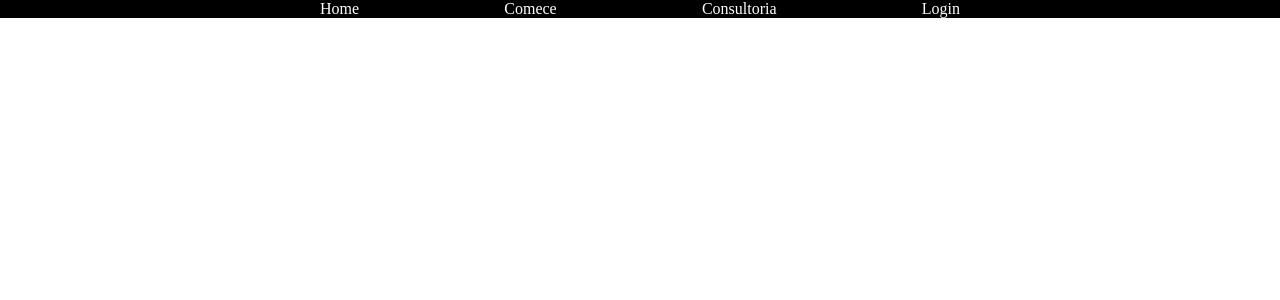
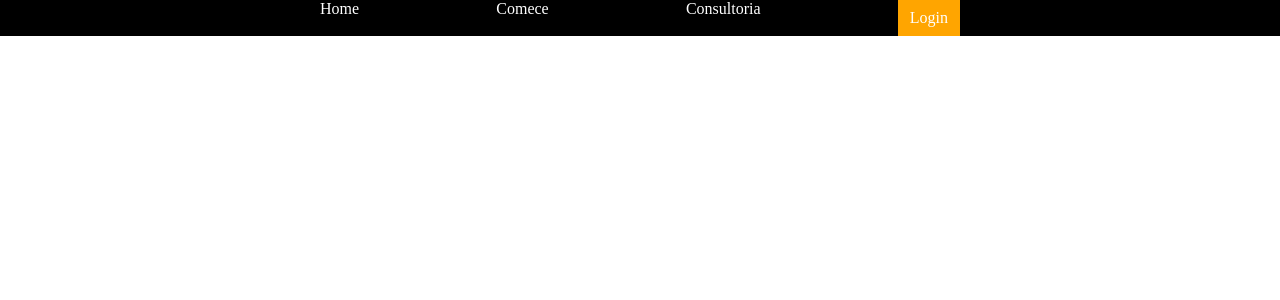
Before and after one commit to samekmd/Pumpkin-mk, a Flask app: page / in a window 1280 px wide. Shown: the top 300 px of the page. Run offline with Flask 3, Linux system fonts and the light colour scheme.

Commit message:
Cria Botão Login com bootstrap

```diff
--- a/static/estilo.css
+++ b/static/estilo.css
@@ -1,3 +1,4 @@
+/* Corpo da página */
 *{
     margin: 0;
     padding: 0;
@@ -9,6 +10,10 @@ body{
     flex-direction: column;
     flex-wrap: nowrap;
     justify-content: center;
+    /* Fim */
+
+
+    /* Inicio do Menu */
 }
 #menu_nav{
 
@@ -24,10 +29,71 @@ body{
 #menu_nav a{
     text-decoration: none;
     color: #ffffff;
+    display: inline-block;
+    line-break: 20%;
+
 }
 .links{
     width: 50%;
+
     display: flex;
     justify-content: space-between;
+
     border: 0px solid red;
 }
+
+/* Botão Bootstrap */
+.btn {
+    --bs-btn-padding-x: 0.75rem;
+    --bs-btn-padding-y: 0.375rem;
+    --bs-btn-font-family: ;
+    --bs-btn-font-size: 1rem;
+    --bs-btn-font-weight: 400;
+    --bs-btn-line-height: 1.5;
+    --bs-btn-color: var(--bs-body-color);
+    --bs-btn-bg: transparent;
+    --bs-btn-border-width: var(--bs-border-width);
+    --bs-btn-border-color: transparent;
+    --bs-btn-border-radius: var(--bs-border-radius);
+    --bs-btn-hover-border-color: transparent;
+    --bs-btn-box-shadow: inset 0 1px 0 rgba(255, 255, 255, 0.15), 0 1px 1px rgba(0, 0, 0, 0.075);
+    --bs-btn-disabled-opacity: 0.65;
+    --bs-btn-focus-box-shadow: 0 0 0 0.25rem rgba(var(--bs-btn-focus-shadow-rgb), .5);
+    display: inline-block;
+    padding: var(--bs-btn-padding-y) var(--bs-btn-padding-x);
+    font-family: var(--bs-btn-font-family);
+    font-size: var(--bs-btn-font-size);
+    font-weight: var(--bs-btn-font-weight);
+    line-height: var(--bs-btn-line-height);
+    color: var(--bs-btn-color);
+    text-align: center;
+    text-decoration: none;
+    vertical-align: middle;
+    cursor: pointer;
+    -webkit-user-select: none;
+    -moz-user-select: none;
+    user-select: none;
+    border: var(--bs-btn-border-width) solid var(--bs-btn-border-color);
+    border-radius: var(--bs-btn-border-radius);
+    background-color: var(--bs-btn-bg);
+    transition: color 0.15s ease-in-out, background-color 0.15s ease-in-out, border-color 0.15s ease-in-out, box-shadow 0.15s ease-in-out;
+  }
+.btn-secondary {
+    background-color:#ffa500 ;
+    --bs-btn-color: #fff;
+    --bs-btn-bg: #6c757d;
+    --bs-btn-border-color: #6c757d;
+    --bs-btn-hover-color: #fff;
+    --bs-btn-hover-bg: #5c636a;
+    --bs-btn-hover-border-color: #565e64;
+    --bs-btn-focus-shadow-rgb: 130, 138, 145;
+    --bs-btn-active-color: #fff;
+    --bs-btn-active-bg: #565e64;
+    --bs-btn-active-border-color: #51585e;
+    --bs-btn-active-shadow: inset 0 3px 5px rgba(0, 0, 0, 0.125);
+    --bs-btn-disabled-color: #fff;
+    --bs-btn-disabled-bg: #6c757d;
+    --bs-btn-disabled-border-color: #fff !important;
+  }
+
+/* Fim */
--- a/templates/base.html
+++ b/templates/base.html
@@ -14,7 +14,7 @@
                 <a  href="/">Home</a>
                 <a  href="/Comece">Comece</a>
                 <a  href="/Consultoria">Consultoria</a>
-                <a id="button_login" href="/Login">Login</a>
+                <a href="/Login "> <button type="button"  class="btn btn-secondary">Login</button>  </a>
              </div>
 
 
```
